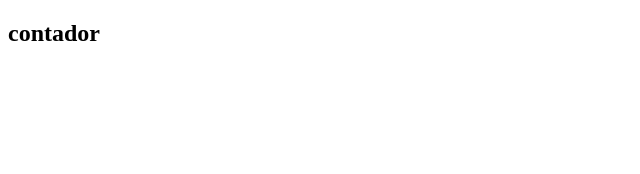
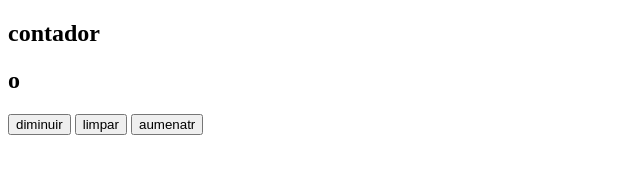
Before and after one commit to dsyrgf/contador_html, a plain HTML site: page index.html in a window 1280 px wide. Shown: the whole page, without its empty margins (0-640 px from the left). Drawn offline with Linux system fonts and the light colour scheme.

Commit message:
feat: finaly html  structure

```diff
--- a/index.html
+++ b/index.html
@@ -7,8 +7,21 @@
 </head>
 <body>
     <main>
+
+
         <section>
            <h1>contador</h1>
+           <h2>o</h2>
+
+           <div>
+                <button>diminuir</button>
+                <button>limpar</button>
+                <button>aumenatr</button>
+         </div>
+
+
+
+
         </section>
      </main>
 </body>
```
